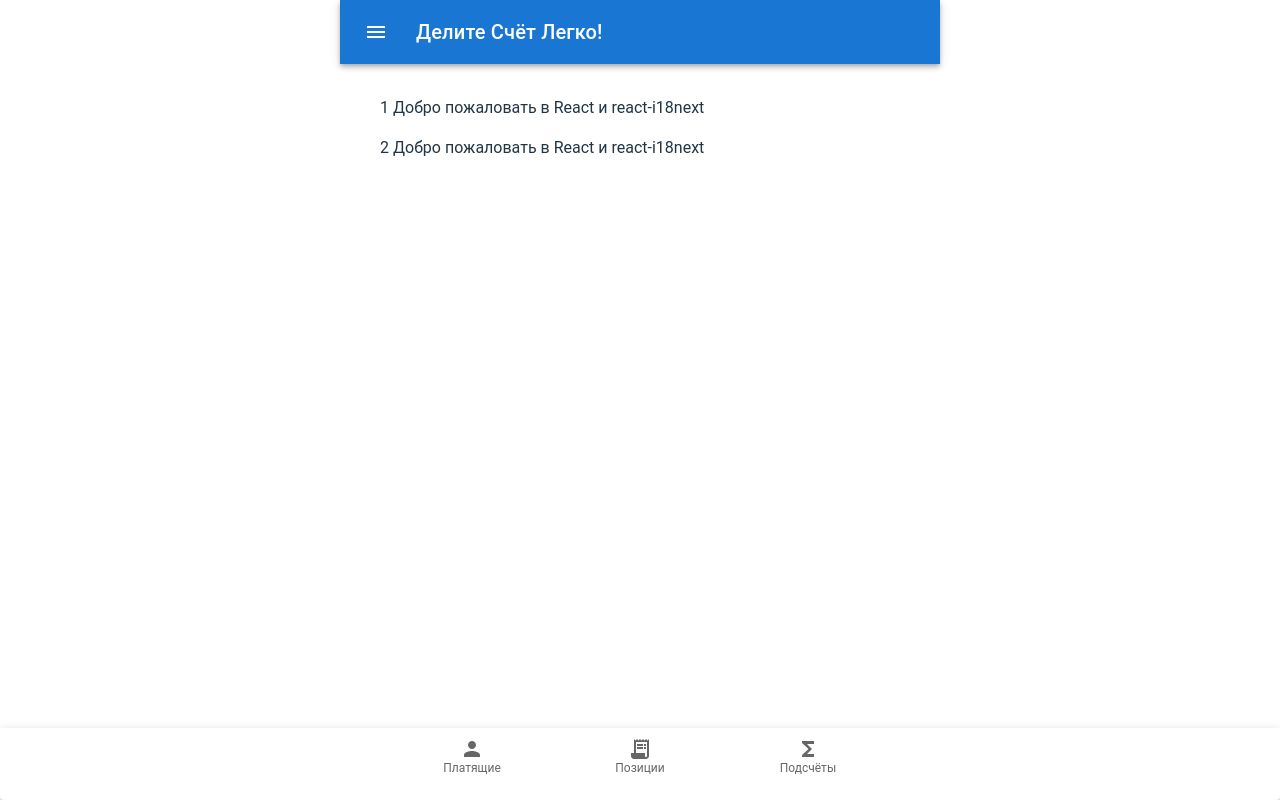
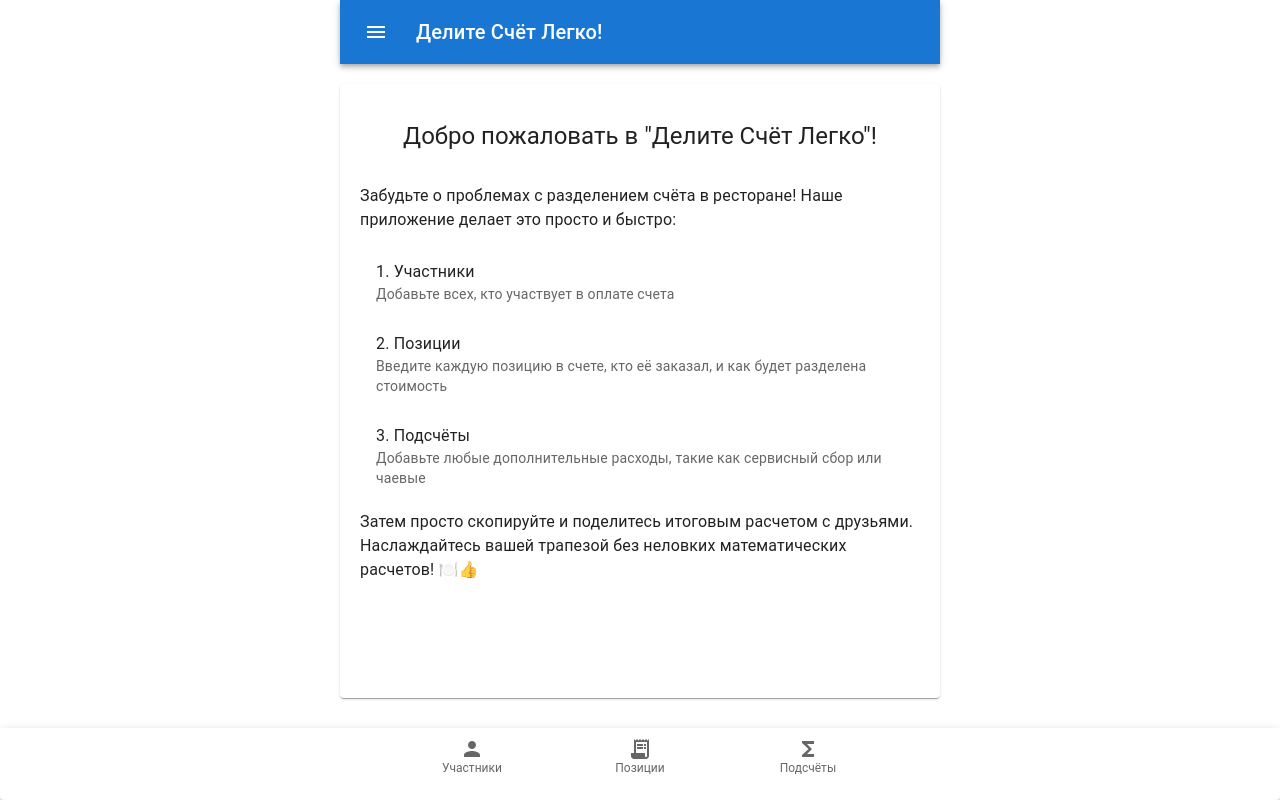
Before and after one commit to YuliyaMinsk/split-bill-easy, a React (Vite) app: page / in a window 1280 px wide. Built offline with nearby package versions, Linux system fonts and the light colour scheme; no server answers.

Commit message:
SBE-17: add instruction to main page

```diff
--- a/src/pages/main-page.tsx
+++ b/src/pages/main-page.tsx
@@ -1,5 +1,5 @@
 import { useTranslation } from 'react-i18next';
-import { Container, List, ListItem } from '@mui/material';
+import { Box, List, ListItem, ListItemText, Typography } from '@mui/material';
 
 import { MainLayout } from '@shared/ui';
 
@@ -8,12 +8,39 @@ function MainPage() {
 
   return (
     <MainLayout title={t('Split Bill Easy')}>
-      <Container sx={{ mt: '1rem', mb: '6rem' }}>
+      <Box sx={{ mt: '1rem', mb: '6rem' }}>
+        <Typography variant="h5" gutterBottom sx={{ textAlign: 'center', mb: '2rem' }}>
+          {t('Welcome to "Split Bill Easy"!')}
+        </Typography>
+
+        <Typography variant="body1" gutterBottom>
+          {t('Say goodbye to the hassle of dividing restaurant bills! Our app makes it simple and quick:')}
+        </Typography>
+
         <List>
-          <ListItem>1 {t('Welcome to React')}</ListItem>
-          <ListItem>2 {t('Welcome to React')}</ListItem>
+          <ListItem>
+            <ListItemText primary={t('1. Payers Tab')} secondary={t("Add everyone who's sharing the bill.")} />
+          </ListItem>
+          <ListItem>
+            <ListItemText
+              primary={t('2. Items Tab')}
+              secondary={t('Enter each item on the bill, who ordered it, and how the cost is split.')}
+            />
+          </ListItem>
+          <ListItem>
+            <ListItemText
+              primary={t('3. Calculations Tab')}
+              secondary={t('Add any extra charges like service fees or tips.')}
+            />
+          </ListItem>
         </List>
-      </Container>
+
+        <Typography variant="body1">
+          {t(
+            'Then, just copy and share the final breakdown with your friends. Enjoy your meal without the awkward math! 🍽️👍',
+          )}
+        </Typography>
+      </Box>
     </MainLayout>
   );
 }
--- a/src/shared/i18n/i18n.ts
+++ b/src/shared/i18n/i18n.ts
@@ -50,6 +50,20 @@ const resources = {
       'Item is required': 'Item is required',
       'Price is required': 'Price is required',
       'Quantity is required': 'Quantity is required',
+
+      // main instructions
+      'Welcome to "Split Bill Easy"!': 'Welcome to "Split Bill Easy"!',
+      'Say goodbye to the hassle of dividing restaurant bills! Our app makes it simple and quick:':
+        'Say goodbye to the hassle of dividing restaurant bills! Our app makes it simple and quick:',
+      '1. Payers Tab': '1. Payers Tab',
+      "Add everyone who's sharing the bill.": "Add everyone who's sharing the bill.",
+      '2. Items Tab': '2. Items Tab',
+      'Enter each item on the bill, who ordered it, and how the cost is split.':
+        'Enter each item on the bill, who ordered it, and how the cost is split.',
+      '3. Calculations Tab': '3. Calculations Tab',
+      'Add any extra charges like service fees or tips.': 'Add any extra charges like service fees or tips.',
+      'Then, just copy and share the final breakdown with your friends. Enjoy your meal without the awkward math! 🍽️👍':
+        'Then, just copy and share the final breakdown with your friends. Enjoy your meal without the awkward math! 🍽️👍',
     },
   },
   rus: {
@@ -58,7 +72,7 @@ const resources = {
       'Welcome to React': 'Добро пожаловать в React и react-i18next',
 
       // bottom navigation
-      'Payers': 'Платящие',
+      'Payers': 'Участники',
       'Items': 'Позиции',
       'Calculations': 'Подсчёты',
 
@@ -97,6 +111,21 @@ const resources = {
       'Item is required': 'Необходимо ввести название позиции',
       'Price is required': 'Нужно указать цену',
       'Quantity is required': 'Нужно указать количество',
+
+      // main instructions
+      'Welcome to "Split Bill Easy"!': 'Добро пожаловать в "Делите Счёт Легко"!',
+      'Say goodbye to the hassle of dividing restaurant bills! Our app makes it simple and quick:':
+        'Забудьте о проблемах с разделением счёта в ресторане! Наше приложение делает это просто и быстро:',
+      '1. Payers Tab': '1. Участники',
+      "Add everyone who's sharing the bill.": 'Добавьте всех, кто участвует в оплате счета',
+      '2. Items Tab': '2. Позиции',
+      'Enter each item on the bill, who ordered it, and how the cost is split.':
+        'Введите каждую позицию в счете, кто её заказал, и как будет разделена стоимость',
+      '3. Calculations Tab': '3. Подсчёты',
+      'Add any extra charges like service fees or tips.':
+        'Добавьте любые дополнительные расходы, такие как сервисный сбор или чаевые',
+      'Then, just copy and share the final breakdown with your friends. Enjoy your meal without the awkward math! 🍽️👍':
+        'Затем просто скопируйте и поделитесь итоговым расчетом с друзьями. Наслаждайтесь вашей трапезой без неловких математических расчетов! 🍽️👍',
     },
   },
 };
--- a/src/shared/ui/main-layout/index.tsx
+++ b/src/shared/ui/main-layout/index.tsx
@@ -1,5 +1,5 @@
 import { ReactNode } from 'react';
-import { Container } from '@mui/material';
+import { Container, Paper } from '@mui/material';
 
 import { Footer, Header } from '@shared/ui';
 
@@ -12,7 +12,7 @@ const MainLayout = ({ children, title }: MainLayoutProps): JSX.Element => {
   return (
     <Container maxWidth="sm" disableGutters>
       <Header text={title} />
-      {children}
+      <Paper style={{ padding: '20px', marginTop: '20px' }}>{children}</Paper>
       <Footer />
     </Container>
   );
```
